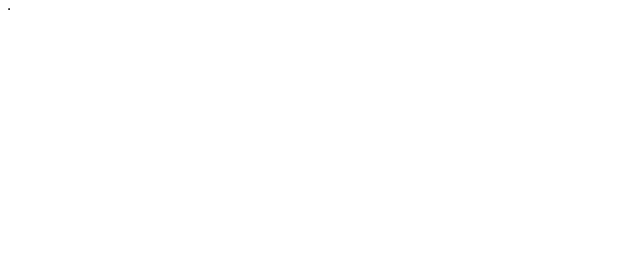
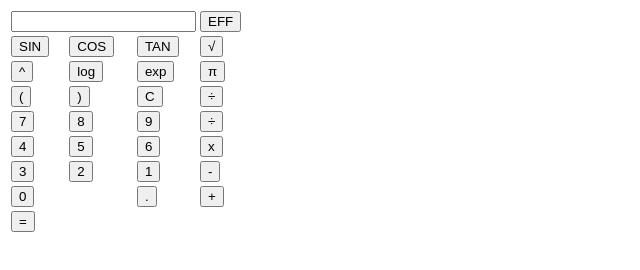
Before and after one commit to Nic2003Vod/Calculatrice_scientifique, a plain HTML site: page index.html in a window 1280 px wide. Shown: the whole page, without its empty margins (0-640 px from the left). Drawn offline with Linux system fonts and the light colour scheme.

Commit message:
implementation du corps html de la calculatrice

```diff
--- a/index.html
+++ b/index.html
@@ -7,8 +7,55 @@
 </head>
 <body>
     <section id="main">
-        <table border="1">
-
+        <table>
+            <tr>
+                <td colspan="3"><input type="text" name="output" id="output" class="output"></td>
+                <td><button type="button">EFF</button></td>
+            </tr>
+            <tr>
+                <td><button type="button" id="btn">SIN</button></td>
+                <td><button type="button" id="btn">COS</button></td>
+                <td><button type="button" id="btn">TAN</button></td>
+                <td><button type="button" id="btn">√</button></td>
+            </tr>
+            <tr>
+                <td><button type="button" id="btn">^</button</td>
+                <td><button type="button" id="btn">log</button</td>
+                <td><button type="button" id="btn">exp</button</td>
+                <td><button type="button" id="btn">π</button</td>
+            </tr>
+            <tr>
+                <td><button type="button" id="btn">(</button></td>
+                <td><button type="button" id="btn">)</button></td>
+                <td><button type="button" id="btn">C</button></td>
+                <td><button type="button" id="btn">÷</button></td>
+            </tr>
+            <tr>
+                <td><button type="button" id="btn">7</button></td>
+                <td><button type="button" id="btn">8</button></td>
+                <td><button type="button" id="btn">9</button></td>
+                <td><button type="button" id="btn">÷</button></td>
+            </tr>
+            <tr>
+                <td><button type="button" id="btn">4</button></td>
+                <td><button type="button" id="btn">5</button></td>
+                <td><button type="button" id="btn">6</button></td>
+                <td><button type="button" id="btn">x</button></td>
+            </tr>
+            <tr>
+                <td><button type="button" id="btn">3</button></td>
+                <td><button type="button" id="btn">2</button></td>
+                <td><button type="button" id="btn">1</button></td>
+                <td><button type="button" id="btn">-</button></td>
+            </tr>
+            <tr>
+                <td colspan="2"><button type="button" id="btn">0</button></td>
+                <td><button type="button" id="btn">.</button></td>
+                <td><button type="button" id="btn">+</button></td>
+            </tr>
+            <tr>
+                <td colspan="4"><button type="button">=</button></td>
+            </tr>
         </table>
     </section>
 </body>
```
